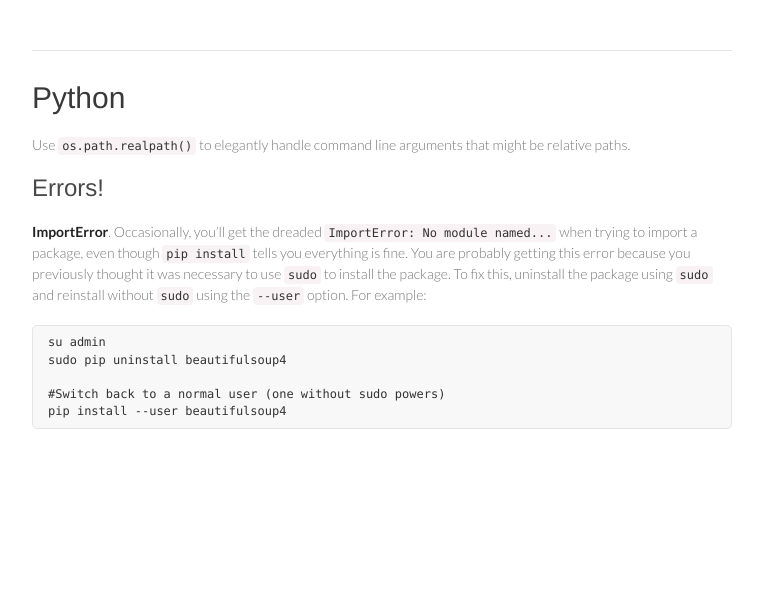
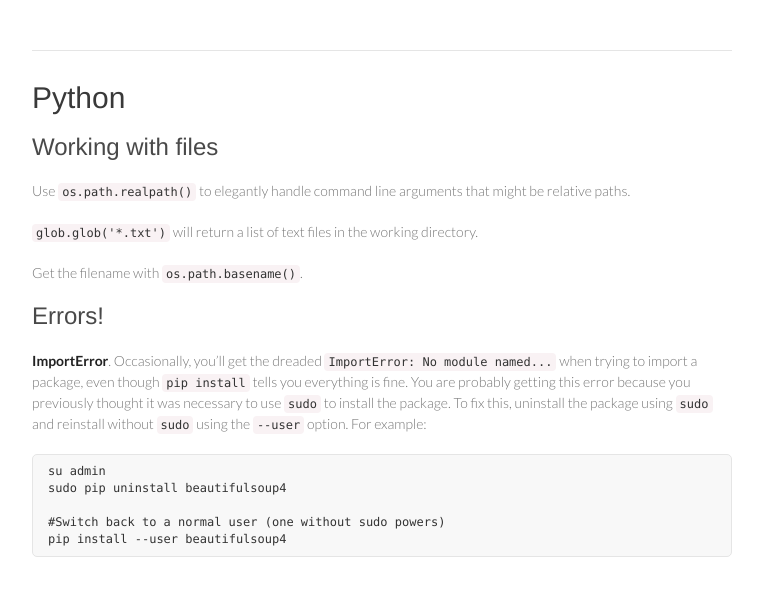
Before and after one commit to rjwalls/tips, a Jekyll site: the page built from _posts/1900-01-01-Python.md, in a window 1280 px wide. Shown: the top 596 px of the page, without its empty margins (258-1021 px from the left). Built offline with Jekyll 4.4.1, drawn with Linux system fonts in a browser that asks for light colours; Markdown is read by kramdown in place of the engine named in the settings.

Commit message:
Update 1900-01-01-Python.md

```diff
--- a/_posts/1900-01-01-Python.md
+++ b/_posts/1900-01-01-Python.md
@@ -3,7 +3,14 @@ layout: post
 title: "Python"
 ---
 
+### Working with files
+
 Use `os.path.realpath()` to elegantly handle command line arguments that might be relative paths.
+
+`glob.glob('*.txt')` will return a list of text files in the working directory.
+
+Get the filename with `os.path.basename()`.
+
 
 ### Errors!
 
```
